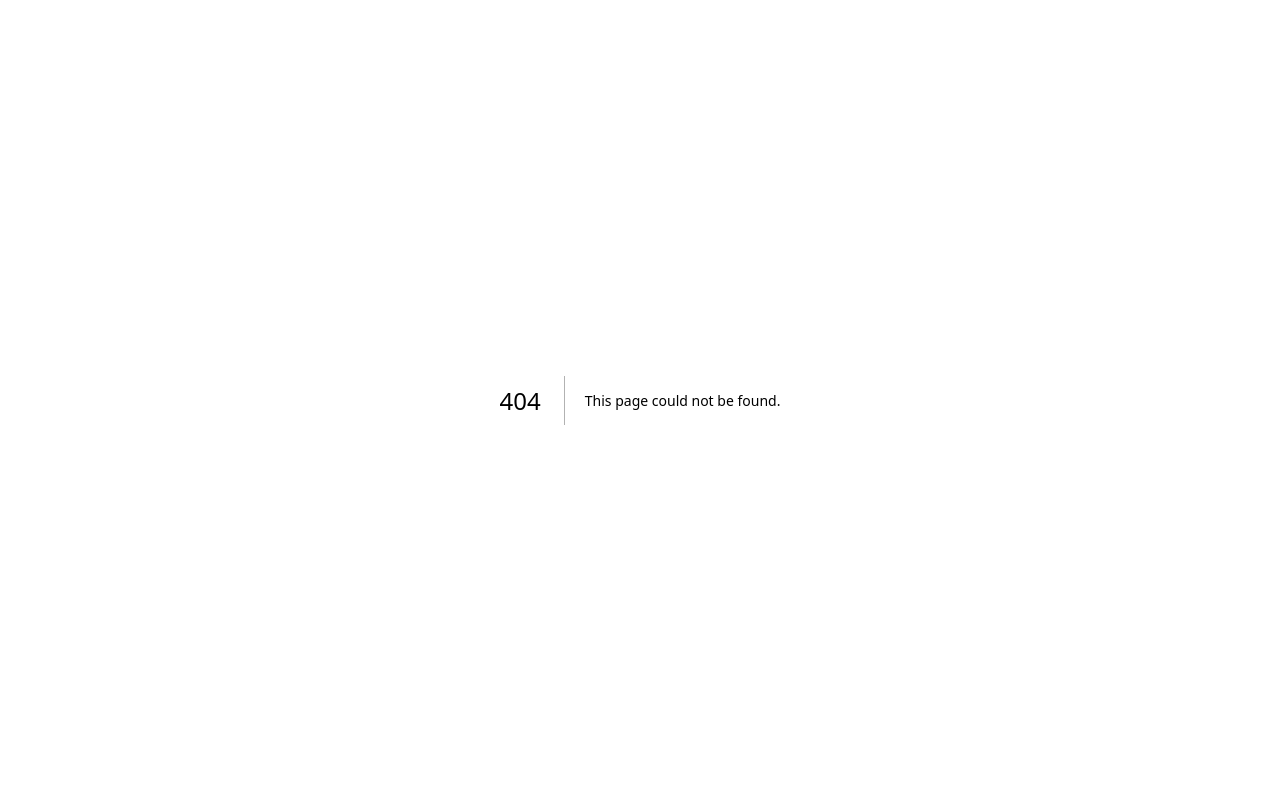
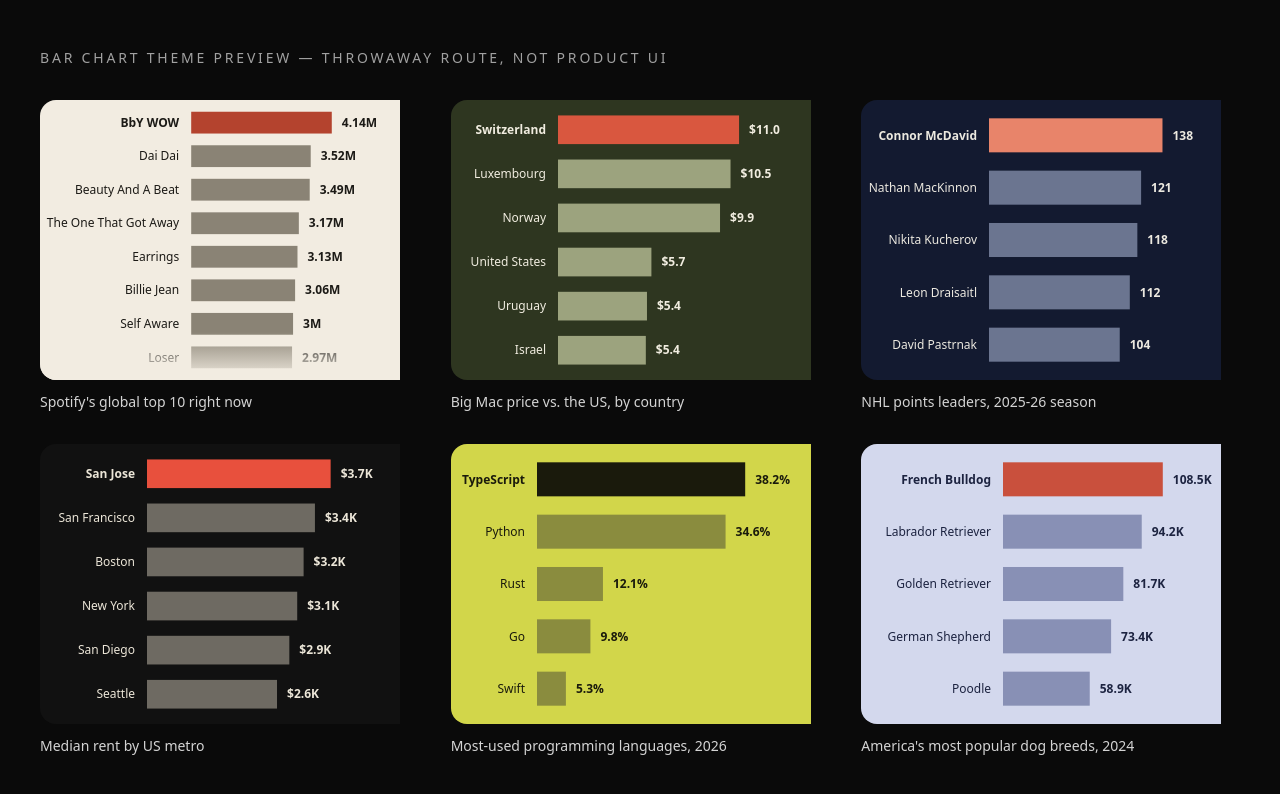
Before and after one commit to amansaaa/visualize, a Next.js app in the folder apps/web/: page /preview in a window 1280 px wide. Before the commit this address had no page. Shown: the top 794 px of the page. Built offline with nearby package versions, Linux system fonts and the light colour scheme.

Commit message:
finished style system and bar chart component; rough edges to still patch for future

```diff
--- /dev/null
+++ b/apps/web/src/app/preview/page.tsx
@@ -0,0 +1,133 @@
+// Throwaway route: not part of the product. Renders the bar chart with
+// hardcoded mock data across a few themes so we can visually diff against
+// design/mockups while building the style system. Safe to delete once the
+// real feed exists.
+import type { BarChartSpec } from "@visualize/shared";
+
+import { Chart } from "@/components/charts/Chart";
+
+const specs: { title: string; spec: BarChartSpec }[] = [
+  {
+    title: "Spotify's global top 10 right now",
+    spec: {
+      type: "bar",
+      theme: "cream",
+      valueFormat: "compact",
+      highlight: "BbY WOW",
+      rows: [
+        { label: "BbY WOW", value: 4.14e6 },
+        { label: "Dai Dai", value: 3.52e6 },
+        { label: "Beauty And A Beat", value: 3.49e6 },
+        { label: "The One That Got Away", value: 3.17e6 },
+        { label: "Earrings", value: 3.13e6 },
+        { label: "Billie Jean", value: 3.06e6 },
+        { label: "Self Aware", value: 3.0e6 },
+        { label: "Loser", value: 2.97e6 },
+        { label: "Babydoll", value: 2.81e6 },
+        { label: "Choosin' Texas", value: 2.72e6 },
+      ],
+    },
+  },
+  {
+    title: "Big Mac price vs. the US, by country",
+    spec: {
+      type: "bar",
+      theme: "olive",
+      valueFormat: "currency",
+      highlight: "Switzerland",
+      rows: [
+        { label: "Switzerland", value: 11.03 },
+        { label: "Luxembourg", value: 10.51 },
+        { label: "Norway", value: 9.87 },
+        { label: "United States", value: 5.69 },
+        { label: "Uruguay", value: 5.42 },
+        { label: "Israel", value: 5.35 },
+      ],
+    },
+  },
+  {
+    title: "NHL points leaders, 2025-26 season",
+    spec: {
+      type: "bar",
+      theme: "navy",
+      valueFormat: "compact",
+      highlight: "Connor McDavid",
+      rows: [
+        { label: "Connor McDavid", value: 138 },
+        { label: "Nathan MacKinnon", value: 121 },
+        { label: "Nikita Kucherov", value: 118 },
+        { label: "Leon Draisaitl", value: 112 },
+        { label: "David Pastrnak", value: 104 },
+      ],
+    },
+  },
+  {
+    title: "Median rent by US metro",
+    spec: {
+      type: "bar",
+      theme: "near-black",
+      valueFormat: "currency",
+      highlight: "San Jose",
+      rows: [
+        { label: "San Jose", value: 3729 },
+        { label: "San Francisco", value: 3410 },
+        { label: "Boston", value: 3180 },
+        { label: "New York", value: 3050 },
+        { label: "San Diego", value: 2890 },
+        { label: "Seattle", value: 2640 },
+      ],
+    },
+  },
+  {
+    title: "Most-used programming languages, 2026",
+    spec: {
+      type: "bar",
+      theme: "chartreuse",
+      valueFormat: "percent",
+      highlight: "TypeScript",
+      rows: [
+        { label: "TypeScript", value: 38.2 },
+        { label: "Python", value: 34.6 },
+        { label: "Rust", value: 12.1 },
+        { label: "Go", value: 9.8 },
+        { label: "Swift", value: 5.3 },
+      ],
+    },
+  },
+  {
+    title: "America's most popular dog breeds, 2024",
+    spec: {
+      type: "bar",
+      theme: "lavender",
+      valueFormat: "compact",
+      highlight: "French Bulldog",
+      rows: [
+        { label: "French Bulldog", value: 108_500 },
+        { label: "Labrador Retriever", value: 94_200 },
+        { label: "Golden Retriever", value: 81_700 },
+        { label: "German Shepherd", value: 73_400 },
+        { label: "Poodle", value: 58_900 },
+      ],
+    },
+  },
+];
+
+export default function PreviewPage() {
+  return (
+    <main className="min-h-screen bg-[#0a0a0a] px-10 py-12">
+      <h1 className="mb-8 text-sm tracking-[0.2em] text-neutral-400 uppercase">
+        Bar chart theme preview — throwaway route, not product UI
+      </h1>
+      <div className="grid grid-cols-1 gap-8 sm:grid-cols-2 lg:grid-cols-3">
+        {specs.map(({ title, spec }) => (
+          <div key={title} className="flex flex-col gap-3">
+            <div className="overflow-hidden rounded-2xl">
+              <Chart spec={spec} mode="thumbnail" width={360} height={280} />
+            </div>
+            <p className="text-sm text-neutral-300">{title}</p>
+          </div>
+        ))}
+      </div>
+    </main>
+  );
+}
--- a/apps/web/src/components/charts/BarChart.tsx
+++ b/apps/web/src/components/charts/BarChart.tsx
@@ -17,7 +17,10 @@ interface BarChartProps {
 }
 
 const THUMBNAIL_ROW_CAP = 8;
-const LABEL_COLUMN_WIDTH = 96;
+const LABEL_FONT_SIZE = 12;
+// Rough average glyph width for a 12px sans-serif; avoids clipping long
+// labels (e.g. "German Shepherd") without measuring text in the DOM.
+const CHAR_WIDTH_ESTIMATE = 7;
 const VALUE_COLUMN_WIDTH = 56;
 const ROW_PADDING = 0.35;
 
@@ -26,8 +29,14 @@ export function BarChart({ spec, mode = "thumbnail", width = 420, height = 320 }
   const rows = mode === "thumbnail" ? spec.rows.slice(0, THUMBNAIL_ROW_CAP) : spec.rows;
   const isTruncated = rows.length < spec.rows.length;
 
-  const plotLeft = LABEL_COLUMN_WIDTH;
-  const plotWidth = Math.max(width - LABEL_COLUMN_WIDTH - VALUE_COLUMN_WIDTH, 0);
+  const longestLabelLength = Math.max(...rows.map((row) => row.label.length), 1);
+  const labelColumnWidth = Math.min(
+    Math.max(longestLabelLength * CHAR_WIDTH_ESTIMATE + 16, 48),
+    width * 0.42,
+  );
+
+  const plotLeft = labelColumnWidth;
+  const plotWidth = Math.max(width - labelColumnWidth - VALUE_COLUMN_WIDTH, 0);
 
   const yScale = scaleBand<string>({
     domain: rows.map((row) => row.label),
@@ -67,7 +76,7 @@ export function BarChart({ spec, mode = "thumbnail", width = 420, height = 320 }
                 y={barHeight / 2}
                 dy="0.35em"
                 textAnchor="end"
-                fontSize={12}
+                fontSize={LABEL_FONT_SIZE}
                 fontWeight={isHighlighted ? 600 : 500}
                 fill={theme.ink}
               >
@@ -77,7 +86,7 @@ export function BarChart({ spec, mode = "thumbnail", width = 420, height = 320 }
                 x={barWidth + 10}
                 y={barHeight / 2}
                 dy="0.35em"
-                fontSize={12}
+                fontSize={LABEL_FONT_SIZE}
                 fontWeight={600}
                 fill={theme.ink}
               >
```
